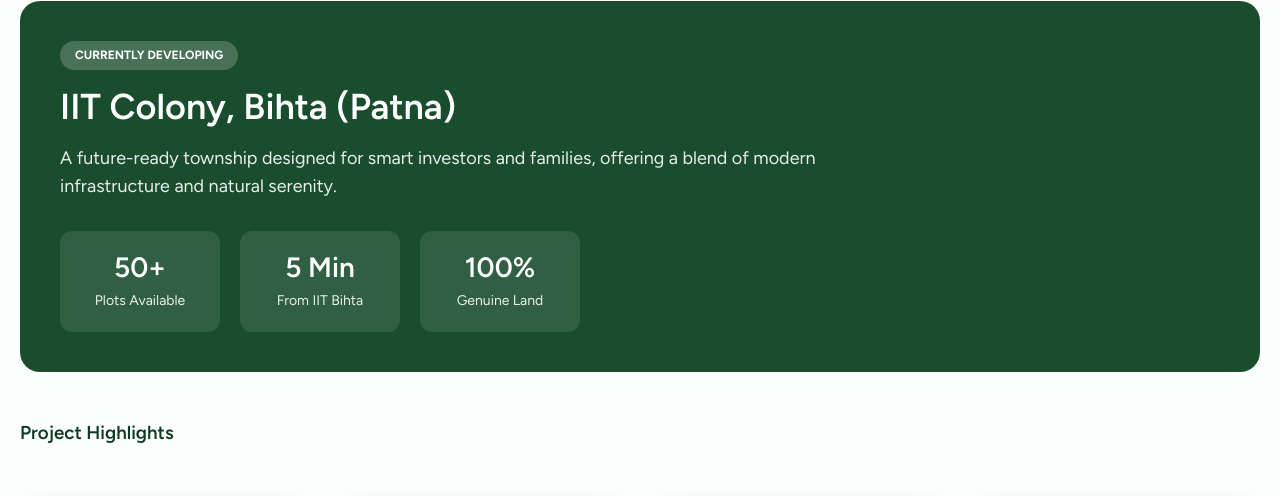
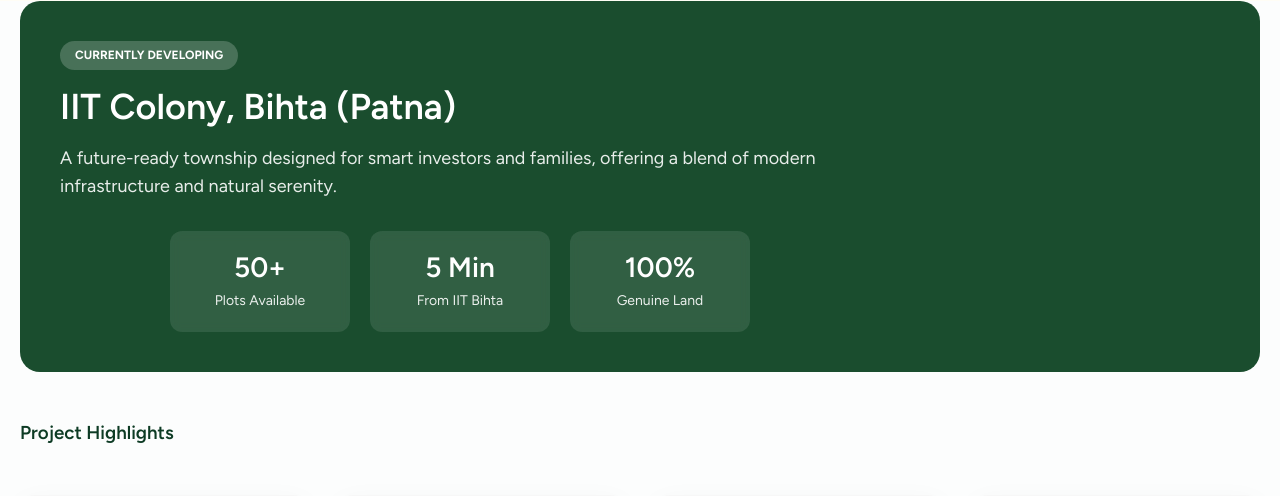
Before and after one commit to kumaranujranchi/manokamananewwebsite, a PHP site: page /running-projects.html in a window 1280 px wide; the page is wider, and only the part inside the window is pictured. Shown: the part 394-890 px from the top of that part. Run offline with PHP 8.4, Linux system fonts and the light colour scheme.

Commit message:
Fixed desktop layout centering for IIT Colony info cards

```diff
--- a/index.css
+++ b/index.css
@@ -502,15 +502,17 @@ footer {
     gap: 20px;
     flex-wrap: wrap;
     margin-top: 30px;
+    justify-content: center;
 }
 
 .project-stat-item {
     background: rgba(255, 255, 255, 0.1);
     padding: 20px 30px;
     border-radius: 12px;
-    min-width: 160px;
+    min-width: 180px;
     text-align: center;
     backdrop-filter: blur(5px);
+    flex: 0 1 auto;
 }
 
 .project-stat-item h4 {
```
